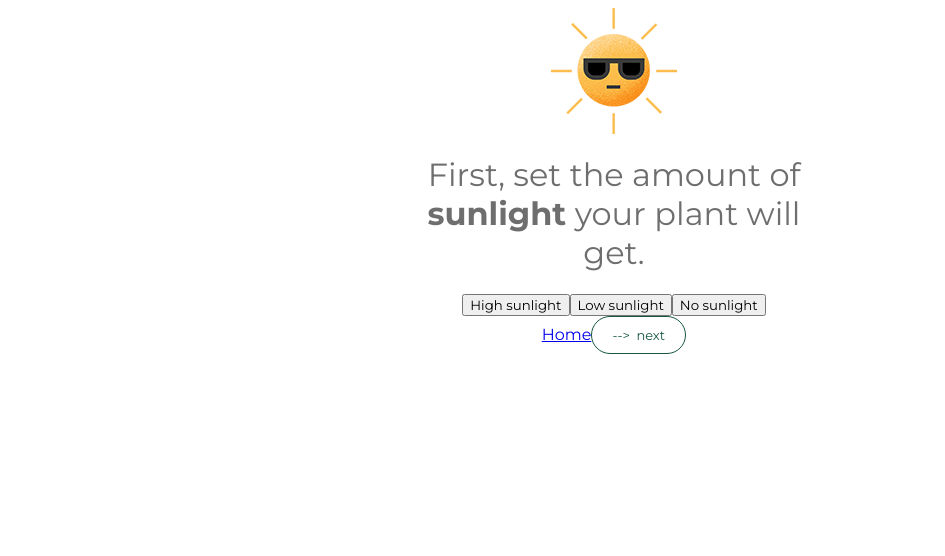
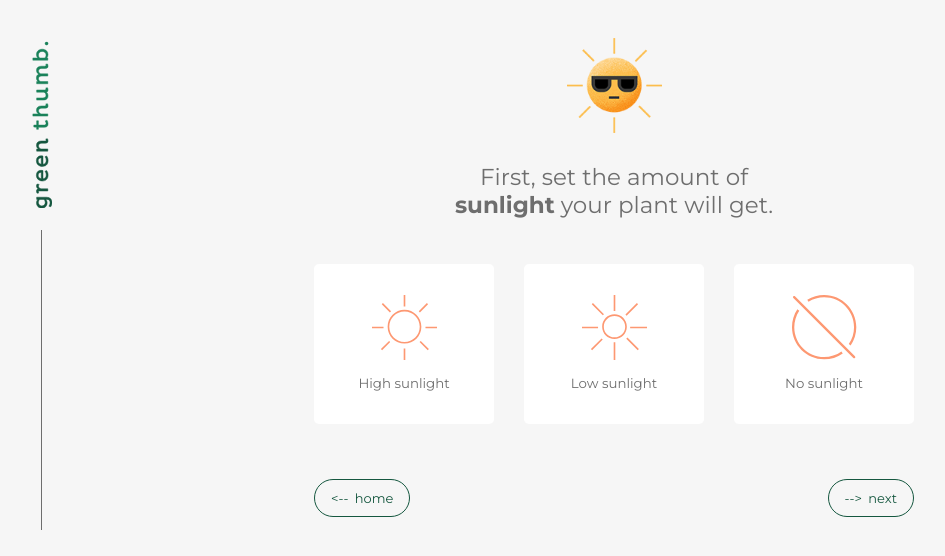
Before and after one commit to gabrielEscame/green-thumb, a React (Create React App) app: page /quizz in a window 1280 px wide. Shown: the top 556 px of the page, without its empty margins (26-971 px from the left). Built offline with nearby package versions, Linux system fonts and the light colour scheme.

Commit message:
sunQuizz-ready-architecture

```diff
--- a/src/components/button/index.jsx
+++ b/src/components/button/index.jsx
@@ -1,9 +1,9 @@
 import React from 'react';
 import './style.css'
 
-const Button = ({ label, method, styleName}) => {
+const Button = ({ label, method, styleName, image}) => {
   return (
-    <button onClick={method} type='submit' className={styleName}> {label} </button>
+    <button onClick={method} type='submit' className={styleName}> <img src={image} alt=""/>{label} </button>
   );
 }
 
--- a/src/components/button/style.css
+++ b/src/components/button/style.css
@@ -1,11 +1,50 @@
 .next-button{
+  margin-top: 40px;
+  text-decoration: none;
   font-weight: 400;
   font-size: 13px;
   color: #15573F;
   background-color: transparent;
   border: 1px solid #15573F;
   border-radius: 30px;
-  padding: 10px 0px;
-  width:95px;
+  padding: 10px 16px;
   word-spacing: 3px;
 }
+
+.button-choice{
+  display: flex;
+  flex-direction: column;
+  align-items: center;
+  background-color: white;
+  color: #6e6e6e;
+  height: 160px;
+  width: 180px;
+  margin: 15px;
+  border: none;
+  border-radius: 5px;
+}
+
+.sun-chosen-button{
+  display: flex;
+  flex-direction: column;
+  align-items: center;
+  background-color: #fd9872;
+  box-shadow: rgb(253, 152, 114, 0.3) -3px 15px 10px 0px;
+  color: white;
+  height: 160px;
+  width: 180px;
+  margin: 15px;
+  border: none;
+  border-radius: 5px;
+  font-weight: 700;
+}
+
+.sun-chosen-button > img{
+  height: 65px;
+  margin: 30px 0px 15px 0px
+}
+
+.button-choice > img {
+  height: 65px;
+  margin: 30px 0px 15px 0px
+}
--- a/src/pages/quizz/index.jsx
+++ b/src/pages/quizz/index.jsx
@@ -1,13 +1,21 @@
-import React, {useState, useEffect} from 'react';
+import React, { useState, useEffect } from 'react';
 import './style.css'
 import Button from '../../components/button';
-import {Link} from 'react-router-dom';
-import sunImage from '../../images/illustrations/sun.png'
-
+import { Link } from 'react-router-dom';
+// LOGO IMAGE IMPORT
+import logo from '../../images/logo/logo-greenthumb.svg'
+// SUN IMAGES IMPORT
+import sunImage from '../../images/illustrations/sun.png';
+import highSun from '../../images/icons/coral/high-sun.svg';
+import lowSun from '../../images/icons/coral/low-sun.svg';
+import noSun from '../../images/icons/coral/no-answer.svg';
+import highWhiteSun from '../../images/icons/white/high-sun.svg';
+import lowWhiteSun from '../../images/icons/white/low-sun.svg';
+import noWhiteSun from '../../images/icons/white/no-answer.svg';
 const Quizz = () => {
-  const [sun, setSun] =  useState('high');
-  const [water, serWater] = useState('rarely');
-  const [pet, setPet] = useState('false');
+  const [sun, setSun] = useState('');
+  const [water, serWater] = useState('');
+  const [pet, setPet] = useState('');
   const [sunVisible, setSunVisible] = useState(true);
   const [waterVisible, setWaterVisible] = useState(false);
   const [petVisible, setPetVisible] = useState(false);
@@ -32,34 +40,36 @@
     setWaterVisible(true)
   }
 
-  return(
+  return (
     <div>
+      <img className='logo' src={logo} alt="logo" />
+      <div className='side-line' />
       {sunVisible ?
         <div className='sunQuizz-container'>
-        <img src={sunImage} alt="sun"/>
+          <img src={sunImage} alt="sun" />
           <h1>
             First, set the amount of
           <b> sunlight</b> your plant will get.
         </h1>
-        <div>
-          <Button method={()=> setSun('high')} label='High sunlight'/>
-          <Button method={()=> setSun('low')} label='Low sunlight' />
-          <Button method={()=> setSun('no')} label='No sunlight' />
+          <div className='buttons-container'>
+            <Button method={() => setSun('high')} label='High sunlight' image={sun === 'high' ? highWhiteSun : highSun} styleName={sun === 'high' ? 'sun-chosen-button' :'button-choice'} />
+            <Button method={() => setSun('low')} label='Low sunlight' image={sun === 'low' ? lowWhiteSun : lowSun} styleName={sun === 'low' ? 'sun-chosen-button' :'button-choice'} />
+            <Button method={() => setSun('no')} label='No sunlight' image={sun === 'no' ? noWhiteSun : noSun} styleName={sun === 'no' ? 'sun-chosen-button' :'button-choice'} />
           </div>
-        <div>
-        <Link to='/'>Home</Link>
-        <Button method={()=> sunOff() } label='--> next' styleName='next-button'/>
+          <div className='next-button-container'>
+            <Link className='next-button' to='/'> &lt;-- home</Link>
+            <Button method={() => sunOff()} label='--> next' styleName='next-button' />
           </div>
         </div> : null}
       {waterVisible ?
         <div>
-        <Button method={()=> sunOn()} label='<-- previous' styleName='next-button'/>
-        <Button method={()=> waterOff()} label='--> next' styleName='next-button'/>
-      </div>  : null}
+          <Button method={() => sunOn()} label='<-- previous' styleName='next-button' />
+          <Button method={() => waterOff()} label='--> next' styleName='next-button' />
+        </div> : null}
       {petVisible ?
         <div>
-      <Button method={()=> waterOn()} label='<-- previous' styleName='next-button'/>
-      <Button method={()=> setPetVisible(false)} label='--> finish' styleName='next-button'/>
+          <Button method={() => waterOn()} label='<-- previous' styleName='next-button' />
+          <Button method={() => setPetVisible(false)} label='--> finish' styleName='next-button' />
         </div> : null}
     </div>
   );
--- a/src/pages/quizz/style.css
+++ b/src/pages/quizz/style.css
@@ -1,3 +1,7 @@
+body{
+  background-color:#f6f6f6;
+}
+
 .sunQuizz-container{
   display: flex;
   flex-direction: column;
@@ -5,8 +9,44 @@
   color: #6e6e6e;
 }
 
+.sunQuizz-container > img {
+  height: 95px;
+  margin-top: 30px;
+  margin-bottom: 15px;
+}
+
 .sunQuizz-container > h1 {
-  font-weight: 200;
-  width: 380px;
+  font-size: 23px;
+  font-weight: 400;
+  width: 370px;
   text-align: center;
+  margin-bottom: 30px
 }
+
+.buttons-container{
+  display: flex;
+  justify-content: center;
+}
+
+.next-button-container{
+  width: 600px;
+  display: flex;
+  justify-content: space-between;
+}
+
+
+.logo{
+  height: 20px;
+  position: absolute;
+  transform: rotate(270deg);
+  top: 115px;
+  left: -15px;
+}
+
+.side-line{
+  border-left: 1px solid #6e6e6e;
+  height: 300px;
+  position: absolute;
+  left: 67px;
+  top:230px;
+}
```
Lines whose indentation alone changed are shown as unchanged.
